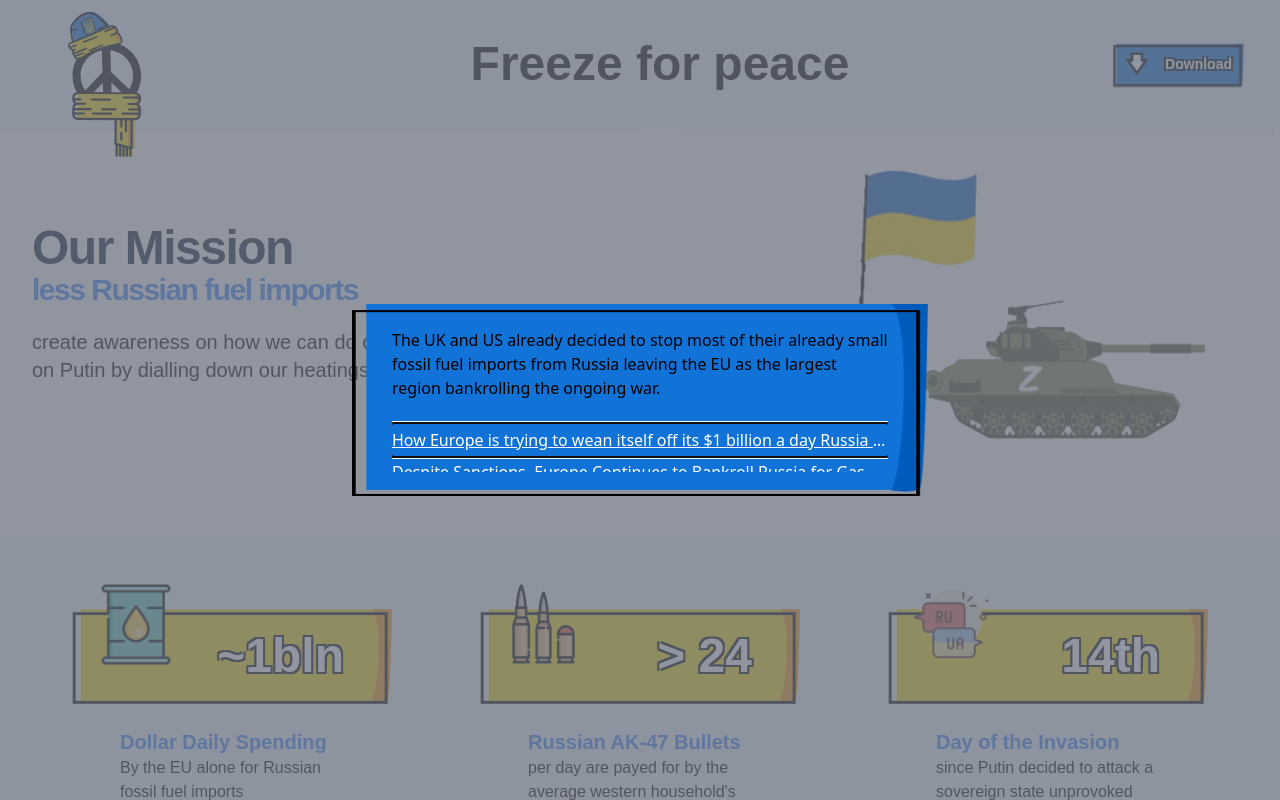
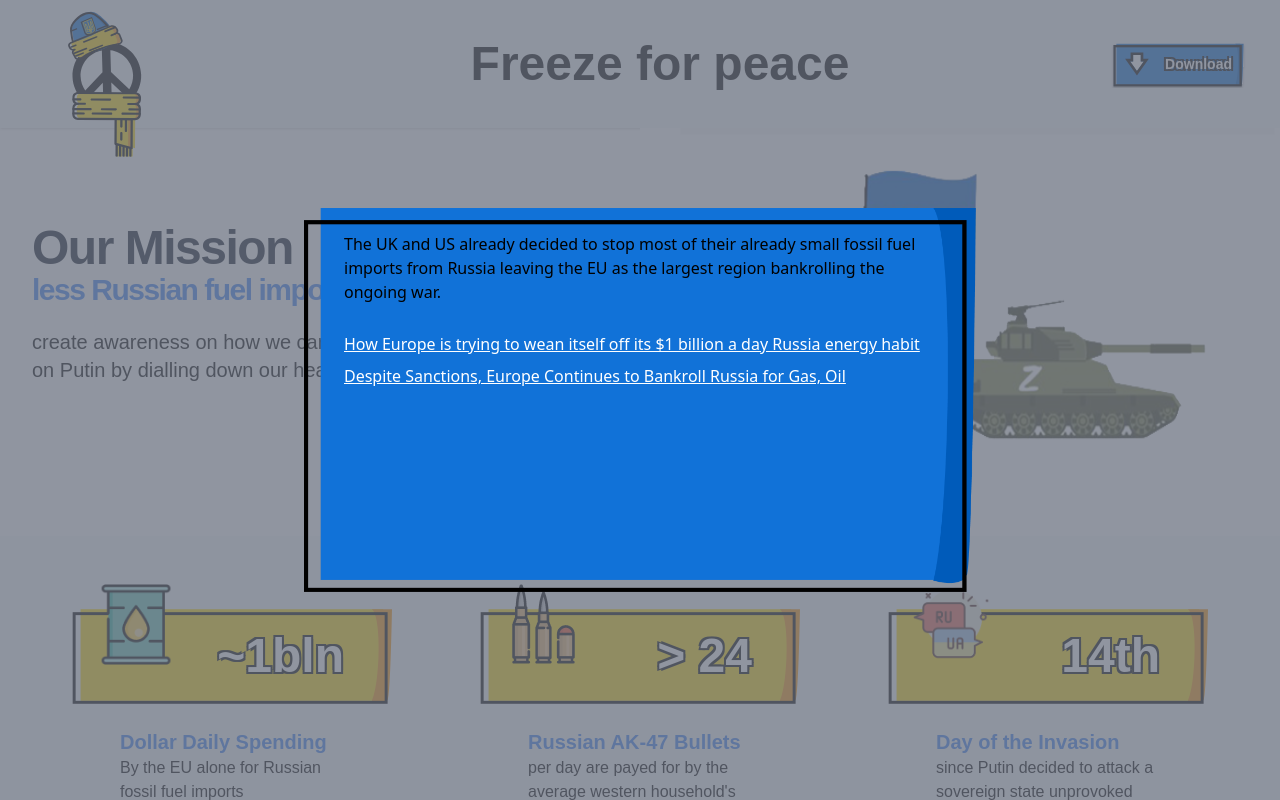
Before and after one commit to freeze4peace/.org, a Next.js app: page / in a window 1280 px wide. Both pictures are taken after a click on the element 232 px from the left and 745 px from the top of the page. Shown: the top 800 px of the page. Built offline with nearby package versions, Linux system fonts and the light colour scheme; a web font is replaced by a local one.

Commit message:
Fixed modal

```diff
--- a/components/modal.jsx
+++ b/components/modal.jsx
@@ -43,7 +43,7 @@ export default function Modal({ open, setOpen, index }) {
             <div
               className={
                 "relative inline-block overflow-hidden text-left " +
-                "align-bottom transition-all transform sm:my-8 sm:align-middle sm:max-w-xl w-full h-64 sm:h-48 "
+                "align-bottom transition-all transform sm:my-8 sm:align-middle sm:max-w-2xl w-full h-[24rem] sm:h-96"
               }
             >
               <img src="/blue-bg.png" className="object-fill w-full h-full" />
@@ -58,7 +58,7 @@ export default function Modal({ open, setOpen, index }) {
                     <br />
                     <a
                       href="https://fortune.com/2022/03/09/europe-wean-1-billion-russia-energy-habit/"
-                      className="block overflow-hidden leading-loose text-white underline truncate"
+                      className="block overflow-hidden leading-loose text-white underline truncate outline-none"
                       target="_blank"
                       rel="noreferrer"
                     >
@@ -67,7 +67,7 @@ export default function Modal({ open, setOpen, index }) {
                     </a>
                     <a
                       href="https://www.voanews.com/a/despite-sanctions-europe-continues-to-bankroll-russia-for-gas-oil/6465223.html"
-                      className="block overflow-hidden leading-loose text-white underline truncate "
+                      className="block overflow-hidden leading-loose text-white underline truncate outline-none"
                       target="_blank"
                       rel="noreferrer"
                     >
@@ -86,7 +86,7 @@ export default function Modal({ open, setOpen, index }) {
                     <br />
                     <a
                       href="https://www.luckygunner.com/rifle/7.62x39mm-ammo?dir=asc&order=cost_per_round"
-                      className="block overflow-hidden leading-loose text-white underline truncate"
+                      className="block overflow-hidden leading-loose text-white underline truncate outline-none"
                       target="_blank"
                       rel="noreferrer"
                     >
@@ -94,7 +94,7 @@ export default function Modal({ open, setOpen, index }) {
                     </a>
                     <a
                       href="https://atlanticfirearms.com/russian-ak-47-ammunition-7-62x39mm-123gr-fmj-1000-round-case"
-                      className="block overflow-hidden leading-loose text-white underline truncate "
+                      className="block overflow-hidden leading-loose text-white underline truncate outline-none"
                       target="_blank"
                       rel="noreferrer"
                     >
@@ -102,7 +102,7 @@ export default function Modal({ open, setOpen, index }) {
                     </a>
                     <a
                       href="https://www.reuters.com/business/energy/euro-zone-consumers-shock-power-bills-soar-2022-01-18/"
-                      className="block overflow-hidden leading-loose text-white underline truncate "
+                      className="block overflow-hidden leading-loose text-white underline truncate outline-none"
                       target="_blank"
                       rel="noreferrer"
                     >
@@ -110,7 +110,7 @@ export default function Modal({ open, setOpen, index }) {
                     </a>
                     <a
                       href="https://money.usnews.com/money/personal-finance/spending/articles/how-to-estimate-utility-costs"
-                      className="block overflow-hidden leading-loose text-white underline truncate "
+                      className="block overflow-hidden leading-loose text-white underline truncate outline-none"
                       target="_blank"
                       rel="noreferrer"
                     >
@@ -119,7 +119,7 @@ export default function Modal({ open, setOpen, index }) {
                     </a>
                     <a
                       href="https://www.marca.com/en/lifestyle/2021/12/01/61a73de2e2704e88688b456f.html"
-                      className="block overflow-hidden leading-loose text-white underline truncate "
+                      className="block overflow-hidden leading-loose text-white underline truncate outline-none"
                       target="_blank"
                       rel="noreferrer"
                     >
@@ -138,7 +138,7 @@ export default function Modal({ open, setOpen, index }) {
                     <br />
                     <a
                       href="https://en.wikipedia.org/wiki/2022_Russian_invasion_of_Ukraine"
-                      className="block overflow-hidden leading-loose text-white underline truncate"
+                      className="block overflow-hidden leading-loose text-white underline truncate outline-none"
                       target="_blank"
                       rel="noreferrer"
                     >
```
